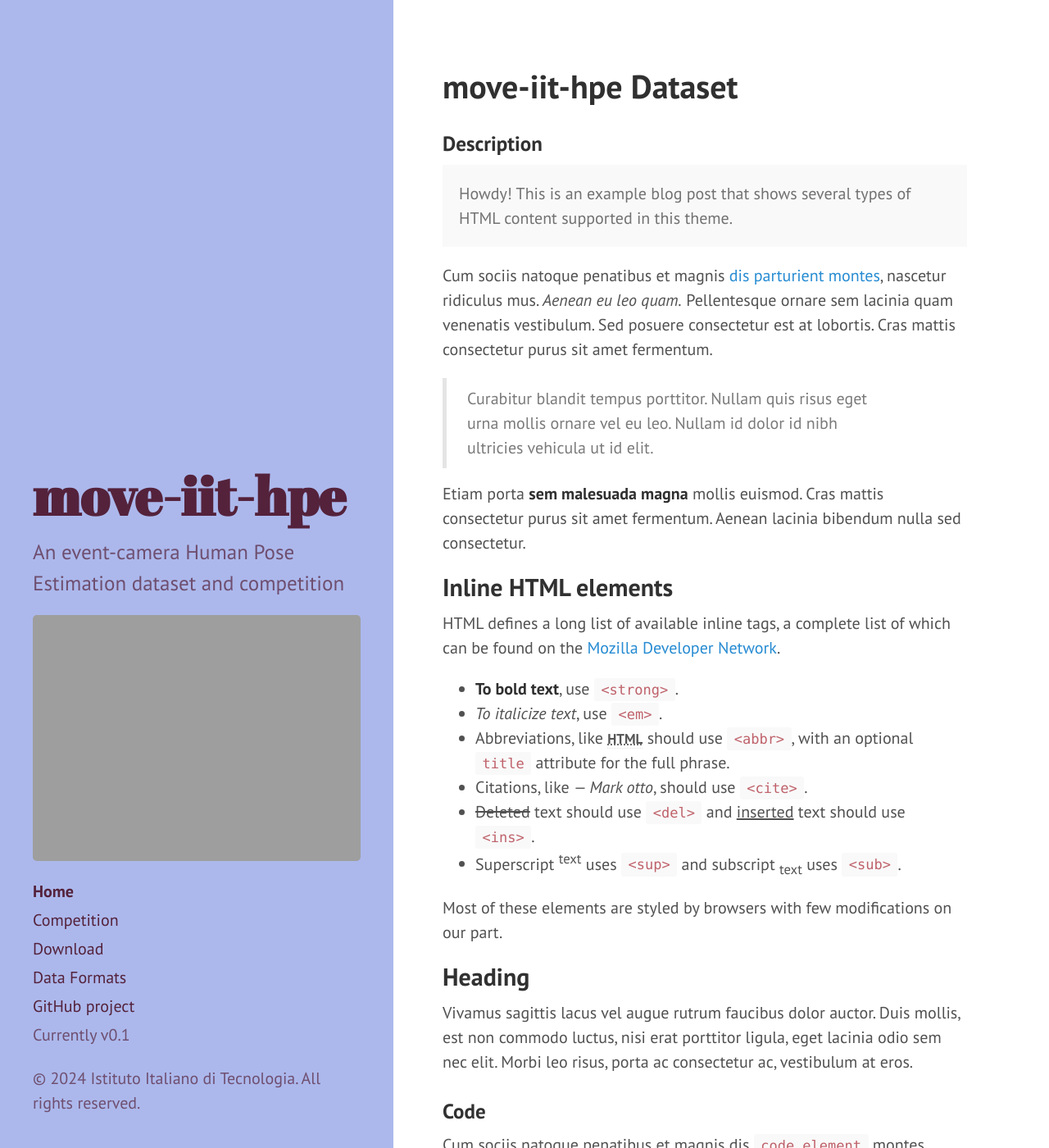
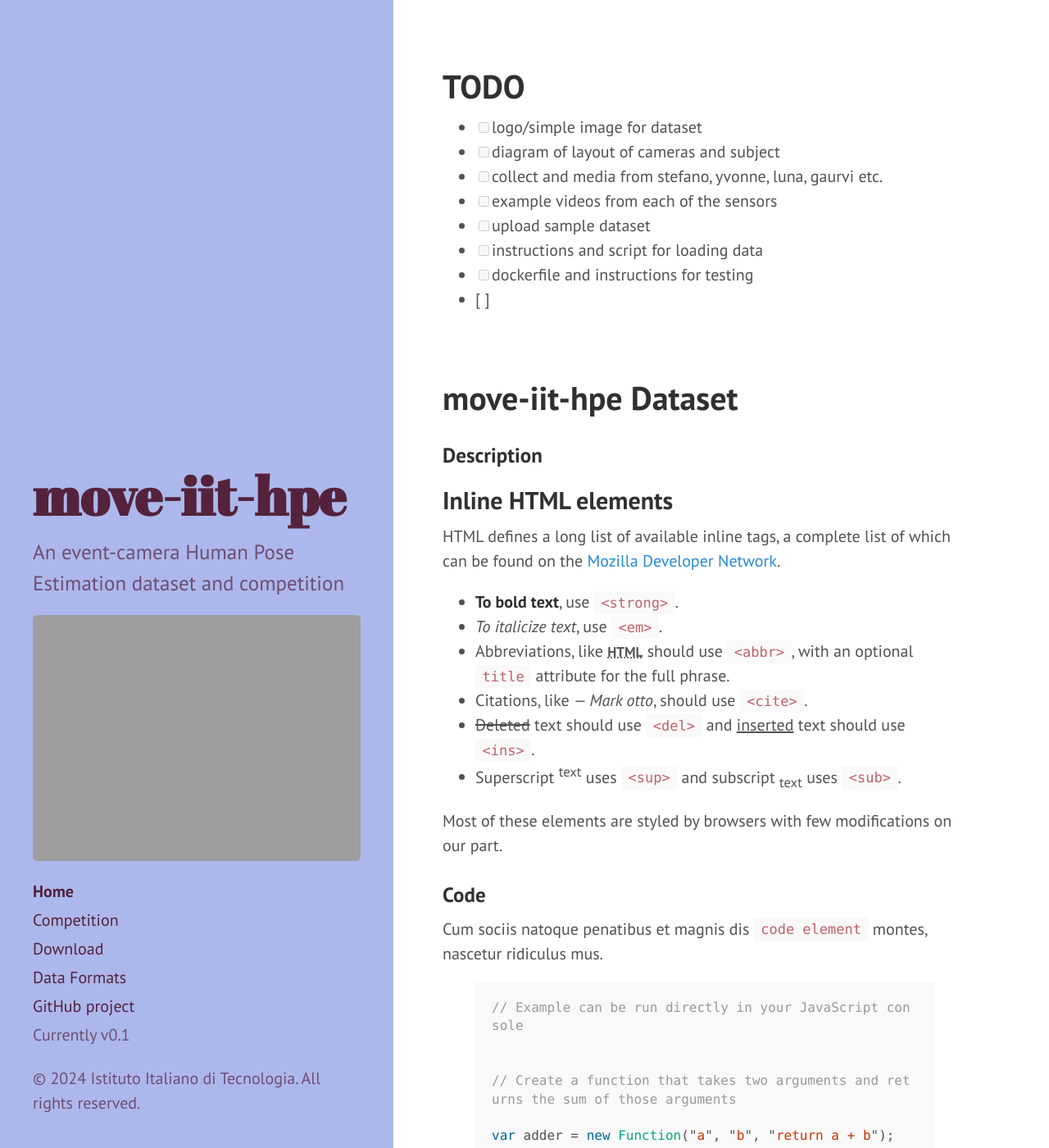
Before and after one commit to event-driven-robotics/move-iit-hpe, a Jekyll site: the page built from index.html, in a window 1280 px wide and 1400 px high. Shown: the whole window at 82% size. Built offline with Jekyll 4.4.1, drawn with Linux system fonts in a browser that asks for light colours; the list of posts is cut into pages by our own code.

Commit message:
adding TODO

```diff
--- a/CNAME
+++ b/CNAME
@@ -1 +1 @@
-hyde.getpoole.com
+https://event-driven-robotics.github.io
--- a/_posts/2020-04-02-example-content.md
+++ b/_posts/2020-04-02-content.md
@@ -5,16 +5,6 @@ title: move-iit-hpe Dataset
 
 ### Description
 
-
-<div class="message">
-  Howdy! This is an example blog post that shows several types of HTML content supported in this theme.
-</div>
-
-Cum sociis natoque penatibus et magnis <a href="#">dis parturient montes</a>, nascetur ridiculus mus. *Aenean eu leo quam.* Pellentesque ornare sem lacinia quam venenatis vestibulum. Sed posuere consectetur est at lobortis. Cras mattis consectetur purus sit amet fermentum.
-
-> Curabitur blandit tempus porttitor. Nullam quis risus eget urna mollis ornare vel eu leo. Nullam id dolor id nibh ultricies vehicula ut id elit.
-
-Etiam porta **sem malesuada magna** mollis euismod. Cras mattis consectetur purus sit amet fermentum. Aenean lacinia bibendum nulla sed consectetur.
 
 ## Inline HTML elements
 
@@ -28,10 +18,6 @@ HTML defines a long list of available inline tags, a complete list of which can
 - Superscript <sup>text</sup> uses `<sup>` and subscript <sub>text</sub> uses `<sub>`.
 
 Most of these elements are styled by browsers with few modifications on our part.
-
-## Heading
-
-Vivamus sagittis lacus vel augue rutrum faucibus dolor auctor. Duis mollis, est non commodo luctus, nisi erat porttitor ligula, eget lacinia odio sem nec elit. Morbi leo risus, porta ac consectetur ac, vestibulum at eros.
 
 ### Code
 
--- /dev/null
+++ b/_posts/2020-04-03-todo.md
@@ -0,0 +1,13 @@
+---
+layout: post
+title: TODO
+---
+
+  - [ ] logo/simple image for dataset
+  - [ ] diagram of layout of cameras and subject
+  - [ ] collect and media from stefano, yvonne, luna, gaurvi etc.
+  - [ ] example videos from each of the sensors
+  - [ ] upload sample dataset
+  - [ ] instructions and script for loading data
+  - [ ] dockerfile and instructions for testing
+  - [ ]
--- a/public/css/hyde.css
+++ b/public/css/hyde.css
@@ -129,7 +129,7 @@ a.sidebar-nav-item:focus {
 @media (min-width: 48em) {
   .content {
     max-width: 38rem;
-    margin-left: 20rem;
+    margin-left: 26rem;
     margin-right: 2rem;
   }
 }
```
